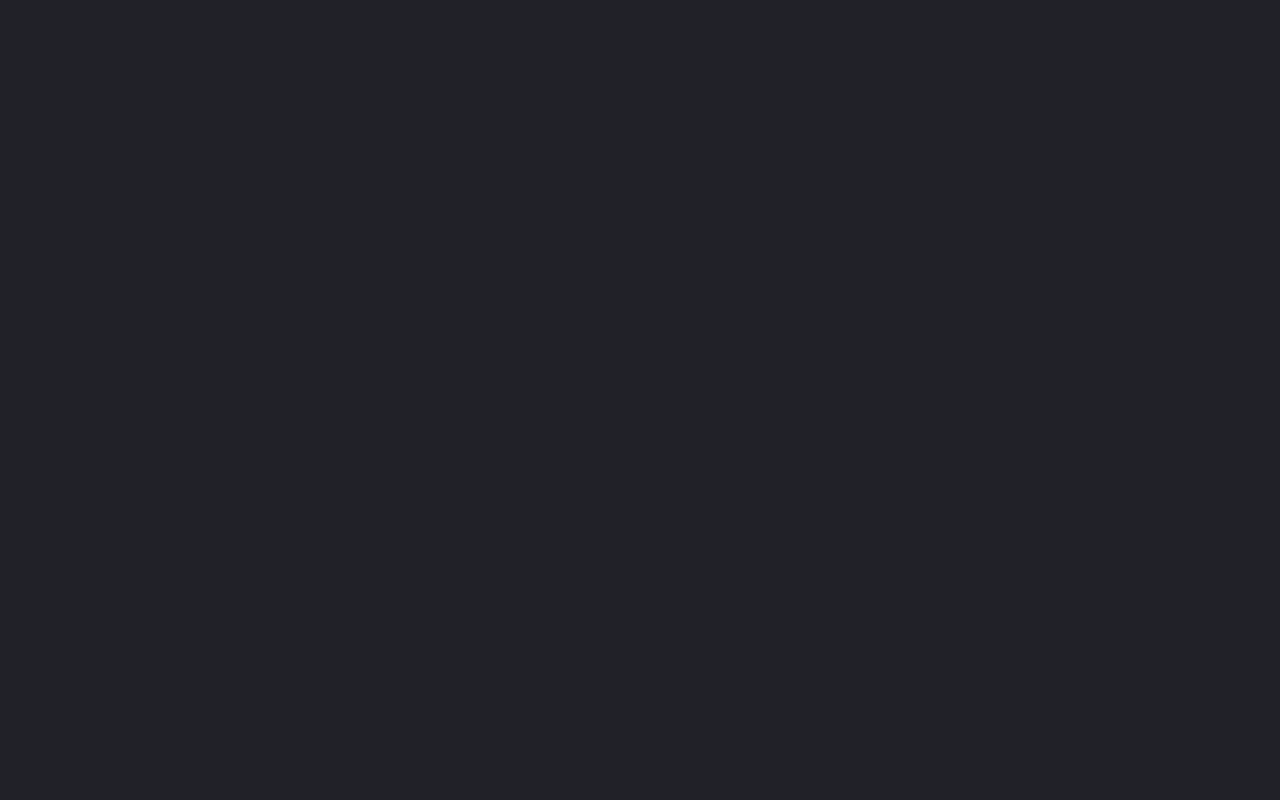
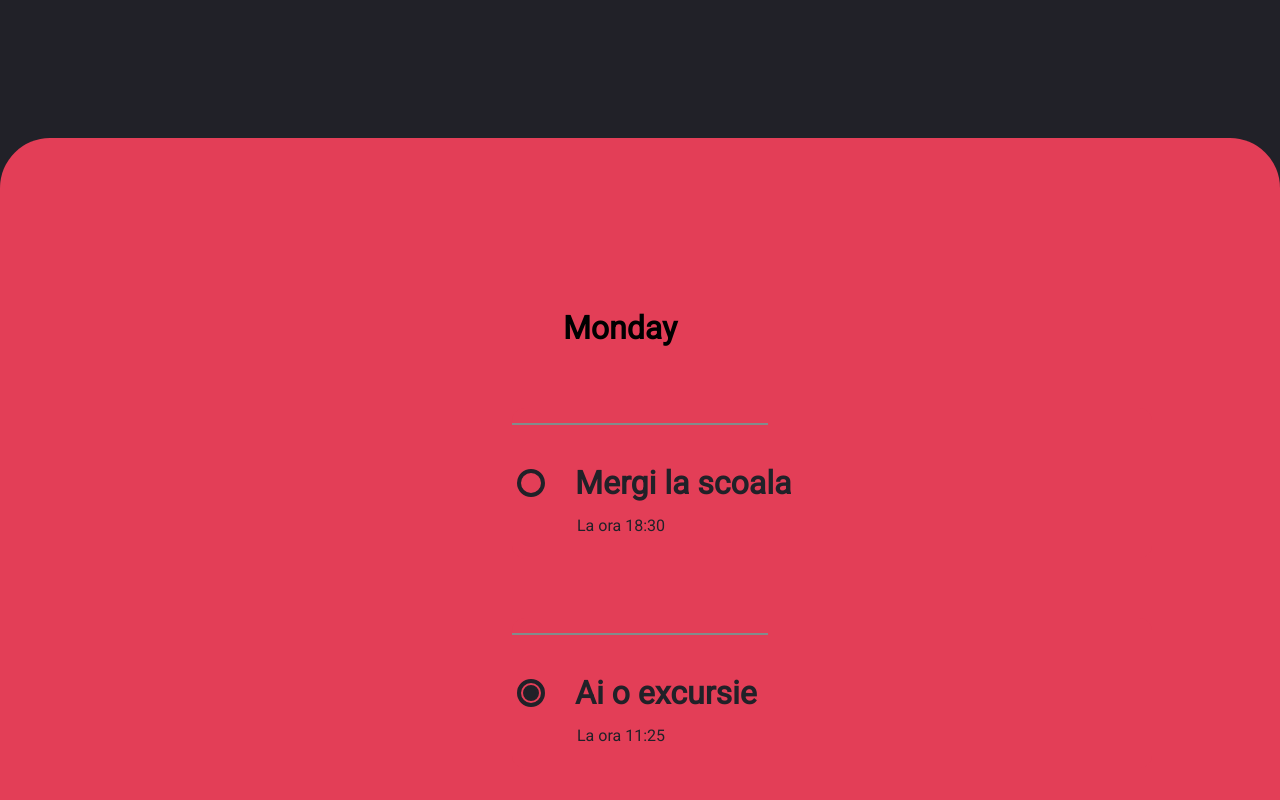
Before and after one commit to zamfir231/TodoApp, a React (Create React App) app: page /this-week in a window 1280 px wide. Shown: the part 540-1340 px from the top of the page. Built offline with nearby package versions, Linux system fonts and the light colour scheme.

Commit message:
added tasks in week page

```diff
--- a/src/App.js
+++ b/src/App.js
@@ -81,6 +81,7 @@ const App = () => {
         </Route>
         <Route path='/this-week'>
           <ThisWeekPage
+            tasks={getTasksForToday()}
             howManyDays={7}
             page="this-week"
             onAddTask={() => setshowAddTaskInput(true)}
--- a/src/components/HomePage/Tasks/Task.js
+++ b/src/components/HomePage/Tasks/Task.js
@@ -4,7 +4,9 @@ import { FaTimes } from 'react-icons/fa'
 const Task = ({ page, text, done, description, onDelete }) => {
     return (
         <div className='task' style={{
-            backgroundColor: page === 'home' ? '#E33E57' : '#212128',
+            backgroundColor: page === 'today' ?  '#212128' : '#E33E57',
+            marginLeft: page === 'this-week-page' ? '30vw' : '0',
+            width: page === 'this-week-page' && '50%',
         }} >
 
             { page==='today' && <span style={{
@@ -15,28 +17,38 @@ const Task = ({ page, text, done, description, onDelete }) => {
                 backgroundColor: '#828C8C',
             }}> </span> }
 
+            { page==='this-week-page' && <span style={{
+                position: 'absolute',
+                top: '10%',
+                width: '40%',
+                height: '2px',
+                backgroundColor: '#828C8C',
+            }}> </span> }
+
             <RadioButton
                 done={done}
-                insideColor={page  === 'home' ? '#E33E57' : '#212128'}
-                borderColor={page  === 'home' ? '#212128' : '#E33E57'}
+                insideColor={page  === 'today' ?  '#212128' : '#E33E57'}
+                borderColor={page  === 'today' ?  '#E33E57' : '#212128'}
                 width='20'
             />
             <h1
                 style={{
                     marginLeft: '30px',
-                    color: page === 'home' ? '#212128' : '#E33E57',
+                    color: page === 'today' ? '#E33E57' : '#212128',
             }}>{text}</h1>
             <br/>
             <p style={{
 
-                color: page === 'home' ? '#212128' : '#E33E57' ,
+                color: page === 'today' ? '#E33E57' : '#212128' ,
             }}
                 className='task-description'
             >{description}</p>
-            <FaTimes
-                className='deleteTaskButton'
-                style={{ color: '#212128', cursor: 'pointer' }}
-            />
+            { page === 'home' &&
+                <FaTimes
+                    className='deleteTaskButton'
+                    style={{ color: '#212128', cursor: 'pointer' }}
+                />
+            }
         </div>
     )
 }
--- /dev/null
+++ b/src/components/todayPage/thisWeekPage/TasksThisWeek.js
@@ -0,0 +1,14 @@
+import React from 'react'
+import Tasks from '../../HomePage/Tasks/Tasks'
+
+const TasksThisWeek = ({tasks, day}) => {
+    return (
+        <div className="tasks-today">
+            <h1 style={{marginRight: '5vh'}}>{day}</h1>
+            <Tasks tasks={tasks} page='this-week-page' />
+            <div className="complete-tasks-today"></div>
+        </div>
+    )
+}
+
+export default TasksThisWeek
--- a/src/components/todayPage/thisWeekPage/ThisWeekPage.js
+++ b/src/components/todayPage/thisWeekPage/ThisWeekPage.js
@@ -1,14 +1,20 @@
 import React from 'react'
 import DayTaskBoxes from './DayTaskBoxes'
+import TasksThisWeek from './TasksThisWeek'
 import './thisWeek.css'
 import Header from '../../HomePage/header/Header'
 
-const ThisWeekPage = ({ howManyDays, page, onAddTask }) => {
+const ThisWeekPage = ({
+    tasks,
+    howManyDays,
+    page,
+    onAddTask
+}) => {
     return (
         <div>
             <Header page={page} onAddTask={onAddTask}/>
             <DayTaskBoxes howManyDays={howManyDays} />
-            <div style={{width: '100px', height: '10000px'}}></div>
+            <TasksThisWeek tasks={tasks} day='Monday' />
         </div>
     )
 }
--- a/src/components/todayPage/thisWeekPage/thisWeek.css
+++ b/src/components/todayPage/thisWeekPage/thisWeek.css
@@ -34,3 +34,26 @@
     position: relative;
     right: .5rem;
 }
+
+.tasks-today {
+  position: relative;
+  display: flex;
+  flex-direction: column;
+  justify-content: center;
+  align-items: center;
+  top: 0;
+  width: 100%;
+  height: 100vh;
+  margin-top: 150px;
+  background-color: var(--main-color);
+  border-radius: 50px 50px 0px 50px;
+}
+
+.complete-tasks-today {
+    position: fixed;
+    top: 93.5%;
+    width: 100%;
+    background-color: var(--main-color);
+    height: 6.5vh;
+    z-index: -1;
+}
```
